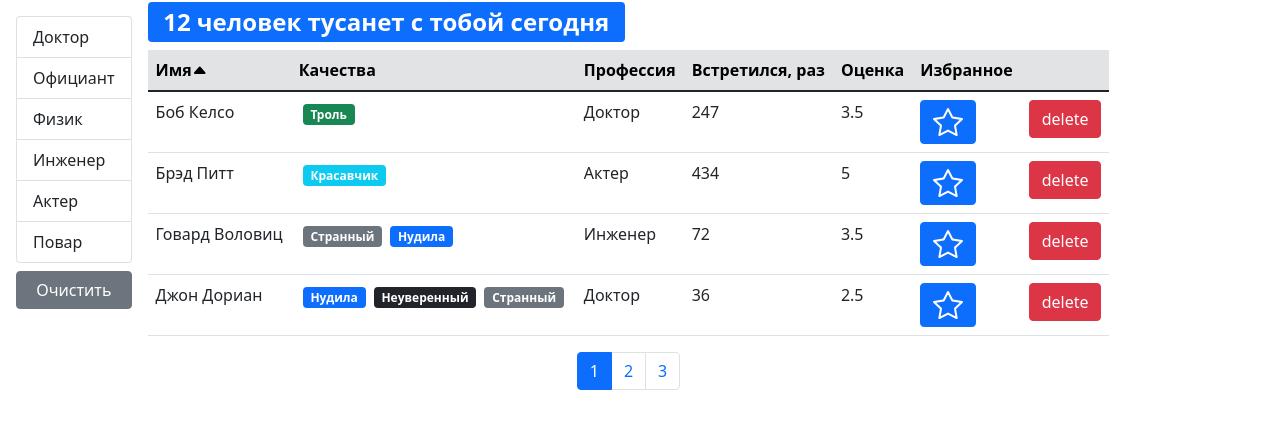
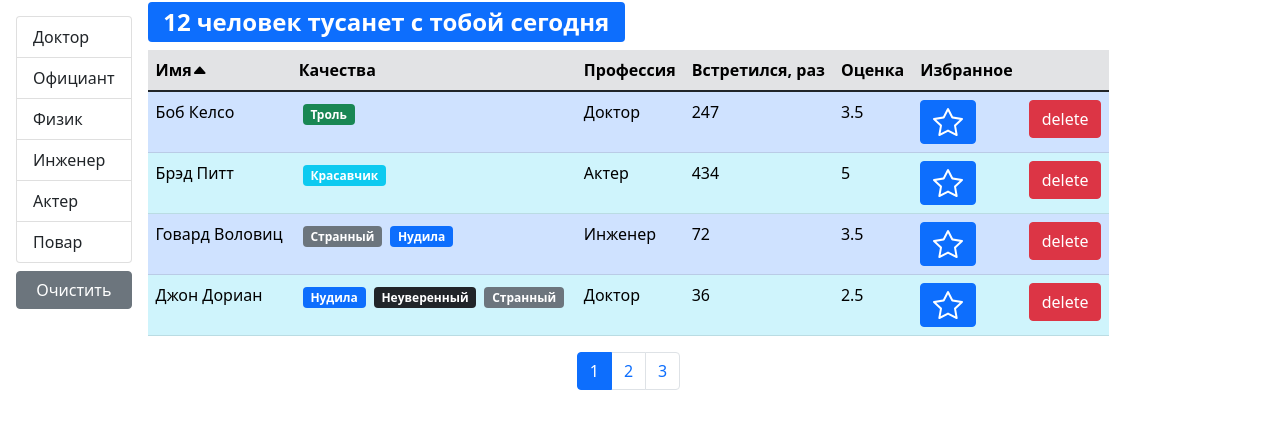
Before and after one commit to DmitriyZabava/ReactHomework, a React (Create React App) app in the folder fast-company/: page / in a window 1280 px wide. Shown: the top 428 px of the page. Built offline with nearby package versions, Linux system fonts and the light colour scheme.

Commit message:
weekfive add sorting and refactorin code

```diff
--- a/fast-company/src/app/components/tableBody.jsx
+++ b/fast-company/src/app/components/tableBody.jsx
@@ -15,8 +15,11 @@ const TableBody = ({ data, columns }) => {
     };
     return (
         <tbody>
-            {data.map((item) => (
-                <tr key={item._id}>
+            {data.map((item, indx) => (
+                <tr
+                    key={item._id}
+                    className={indx % 2 === 0 ? "table-primary" : "table-info"}
+                >
                     {Object.keys(columns).map((column) => (
                         <td key={column}>{renderContent(item, column)}</td>
                     ))}
```
